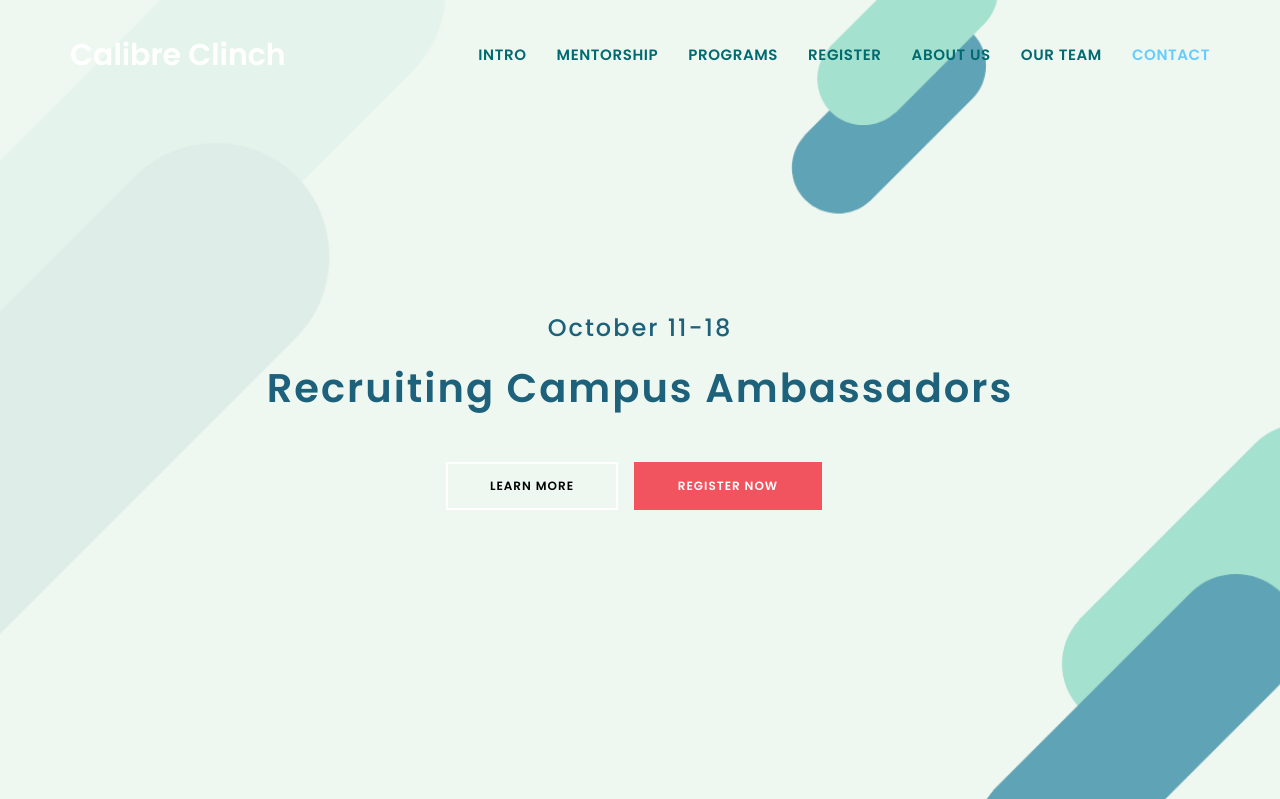
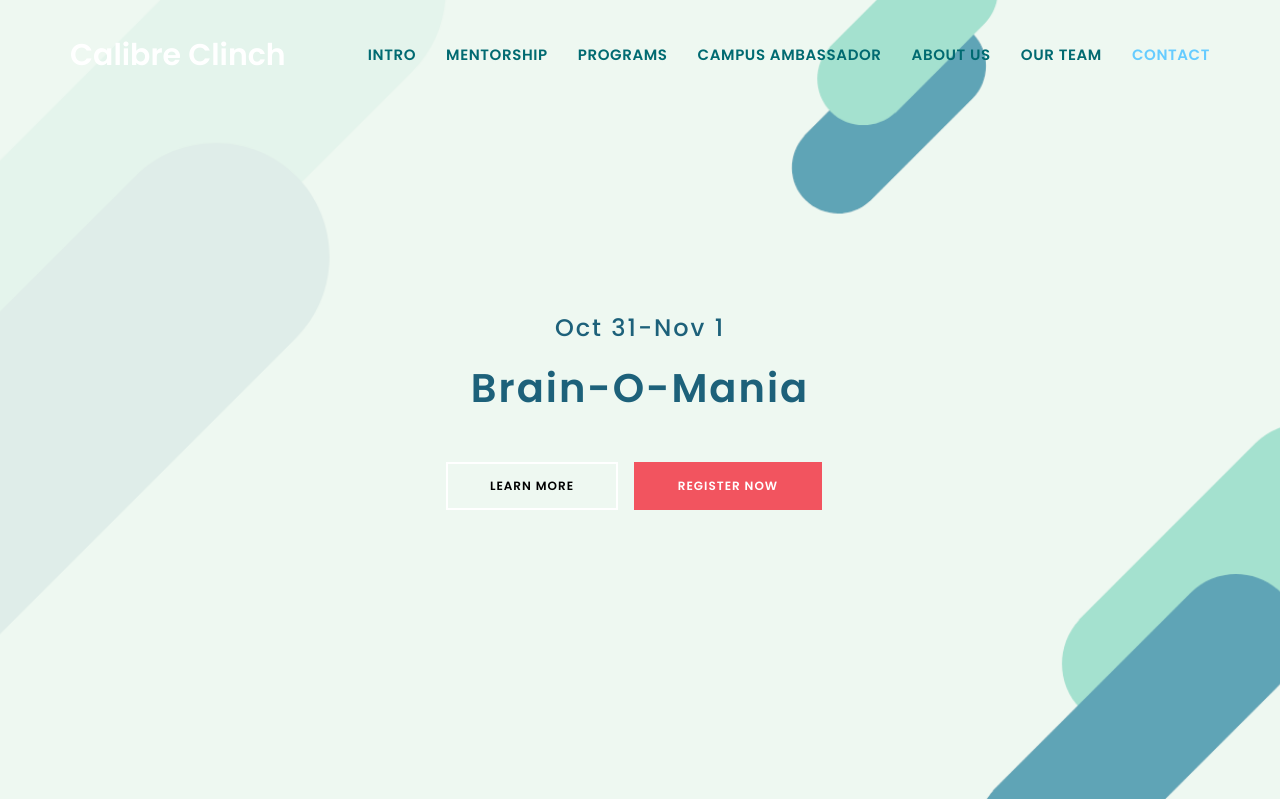
Before and after one commit to pulkitjain11/CalibreClinch, a PHP site: page / in a window 1280 px wide. Shown: the top 799 px of the page. Run offline with PHP 8.4, Linux system fonts and the light colour scheme.

Commit message:
Added Brain o mania details

```diff
--- a/index.php
+++ b/index.php
@@ -1,6 +1,7 @@
 <?php
 include "connection.php";
  ?>
+
 <!DOCTYPE html>
 <html lang="en">
 <head>
@@ -75,7 +76,7 @@ height="0" width="0" style="display:none;visibility:hidden"></iframe></noscript>
 				<span class="icon icon-bar"></span>
 				<span class="icon icon-bar"></span>
 			</button>
-			<a href="index.php" class="navbar-brand">Calibre Clinch</a>
+			<a href="/" class="navbar-brand">Calibre Clinch</a>
 		</div>
 
 		<div class="collapse navbar-collapse">
@@ -84,7 +85,7 @@ height="0" width="0" style="display:none;visibility:hidden"></iframe></noscript>
 				<li><a href="#intro" class="smoothScroll">Intro</a></li>
         <li><a href="mentorship.php">Mentorship</a></li>
 				<li><a href="#program" class="smoothScroll">Programs</a></li>
-        <li><a href="#register" class="smoothScroll">Register</a></li>
+        <li><a href="register.php" class="smoothScroll">Campus Ambassador</a></li>
 				<!-- <li><a href="#venue" class="smoothScroll">Venue</a></li> -->
 				<!-- <li><a href="#sponsors" class="smoothScroll">Sponsors</a></li> -->
 				<li><a href="#aboutus" class="smoothScroll">About Us</a></li>
@@ -106,10 +107,10 @@ height="0" width="0" style="display:none;visibility:hidden"></iframe></noscript>
 		<div class="row">
 
 			<div class="col-md-12 col-sm-12" style="color:#1d617a">
-				<h3 class="wow bounceIn" data-wow-delay="0.5s">October 11-18</h3>
-				<h1 class="wow fadeInUp" data-wow-delay="0.8s">Recruiting Campus Ambassadors</h1>
+				<h3 class="wow bounceIn" data-wow-delay="0.5s">Oct 31-Nov 1</h3>
+				<h1 class="wow fadeInUp" data-wow-delay="0.8s">Brain-O-Mania</h1>
 				<a href="#program" class="btn btn-lg btn-default smoothScroll wow fadeInUp hidden-xs" data-wow-delay="1.2s"style="color:black;">LEARN MORE</a>
-				<a href="register.php" class="btn btn-lg btn-danger smoothScroll wow fadeInUp" data-wow-delay="1.2s">REGISTER NOW</a>
+				<a href="brainoregister.php" class="btn btn-lg btn-danger smoothScroll wow fadeInUp" data-wow-delay="1.2s">REGISTER NOW</a>
 			</div>
 
 
@@ -239,10 +240,11 @@ height="0" width="0" style="display:none;visibility:hidden"></iframe></noscript>
 						</div>
 						<div class="col-md-10 col-sm-10">
 							<h6>
-								<span><i class="fa fa-calendar"></i> 29 OCT 2020</span>
+								<span><i class="fa fa-calendar"></i> 31 OCT-1 NOV</span>
 							</h6>
-							<h3>Brain-O-Mania</h3>
+							<h3><a href="brainoregister.php">Brain-O-Mania</a></h3>
 							<p>An online quiz to test the mental ability of the participants and also pushing them to be more efficient and accurate.</p>
+							<a href="brainoregister.php">Click Here To Register</a>
 						</div>
 
 						<!-- program divider -->
@@ -258,8 +260,8 @@ height="0" width="0" style="display:none;visibility:hidden"></iframe></noscript>
                 <span><i class="far fa-clock"></i>4:00-5:00 PM</span>
 							</h6>
 							<h3>Free Webinar on Stock Market and Trading.</h3>
-							<!-- <p></p> -->
-                <a href="https://us04web.zoom.us/j/79924926012?pwd=ZEdnV1ZVdVg0dVFFbkltYmdPTVJwUT09">Click Here To Join</a> <br>
+							<!--<p></p>-->
+                <a href="https://us04web.zoom.us/j/79924926012?pwd=ZEdnV1ZVdVg0dVFFbkltYmdPTVJwUT09">Click Here To Join</a><br>
                 <p>Meeting ID: 799 2492 6012 <br>
                   Passcode: 4HGuGz</p>
 						</div>
@@ -739,7 +741,7 @@ height="0" width="0" style="display:none;visibility:hidden"></iframe></noscript>
 					<p>To know more about the team and our vision check out our official brochure.
 						Click here to download the official brochure now.</p>
 
-					<a href="brochure.pdff" download="brochure.pdf" class="btn btn-danger">DOWNLOAD BROCHURE</a>
+					<a href="brochure.pdf" download="brochure.pdf" class="btn btn-danger">DOWNLOAD BROCHURE</a>
 				</div>
 			</div>
 
```
